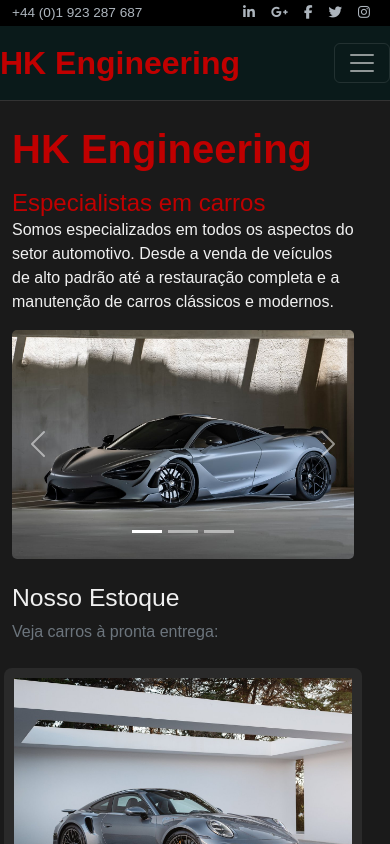
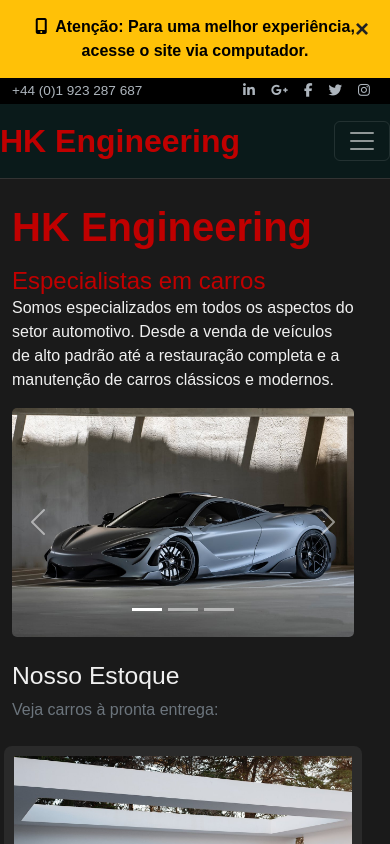
Before and after one commit to ugoincc/tds-trabalho-2, a React (Vite) app: page / in a window 390 px wide. Shown: the top 844 px of the page. Built offline with nearby package versions, Linux system fonts and the light colour scheme.

Commit message:
organiza os modules

```diff
--- a/src/app.jsx
+++ b/src/app.jsx
@@ -1,4 +1,4 @@
-import { StrictMode } from "react";
+import { StrictMode, useState } from "react"; // Adicionado useState
 import "bootstrap/dist/css/bootstrap.min.css";
 import "bootstrap/dist/js/bootstrap.bundle.min.js";
 import { createRoot } from "react-dom/client";
@@ -18,14 +18,40 @@
   "/noticias": <Noticias />,
 };
 
-createRoot(document.getElementById("root")).render(
-  <StrictMode>
+function MainApp() {
+  const [mostrarAviso, setMostrarAviso] = useState(true);
+
+  return (
     <Router id="app-container">
+      {/* Aviso Mobile */}
+      {mostrarAviso && (
+        <div className="aviso-mobile">
+          <span>
+            <i className="fas fa-mobile-alt me-2"></i>
+            Atenção: Para uma melhor experiência, acesse o site via computador.
+          </span>
+          <button
+            className="close-button"
+            onClick={() => setMostrarAviso(false)}
+          >
+            &times;
+          </button>
+        </div>
+      )}
+
       <Header />
+
       <main className="content-wrapper">
         <Outlet routes={routeConfig} />
       </main>
+
       <Footer />
     </Router>
+  );
+}
+
+createRoot(document.getElementById("root")).render(
+  <StrictMode>
+    <MainApp />
   </StrictMode>
 );
--- a/src/layout/Footer.jsx
+++ b/src/layout/Footer.jsx
@@ -1,6 +1,7 @@
 function Footer() {
   return (
     <footer id="rodape">
+
       <div className="container mt-auto">
         <p>
           The HK™ Logo and HK Engineering™ are registered trade marks of H.K.
--- a/src/layout/Header.jsx
+++ b/src/layout/Header.jsx
@@ -9,6 +9,7 @@
 ];
 
 function Header() {
+
   return (
     <header id="cabecalho">
       <div id="barra-superior" className="container-fluid">
--- a/src/routes/Contato.jsx
+++ b/src/routes/Contato.jsx
@@ -1,5 +1,5 @@
 import { useState } from "react";
-import styles from "./Contato.module.css";
+import styles from "../modules/Contato.module.css";
 
 function Contato() {
   const [formData, setFormData] = useState({
--- a/src/routes/Home.jsx
+++ b/src/routes/Home.jsx
@@ -8,7 +8,7 @@
 import NewsItemCard from "../components/cards/NewsItemCard";
 import { useState } from "react";
 import CarDetailDialog from "../components/dialogs/CarDetailDialog";
-import styles from "./Home.module.css";
+import styles from "../modules/Home.module.css";
 
 function Home() {
   const [carDetailDialogOpen, setCarDetailDialogOpen] = useState(false);
--- a/src/routes/Noticias.jsx
+++ b/src/routes/Noticias.jsx
@@ -1,6 +1,7 @@
 import React, { useState } from "react";
 import { newsData, mainCarouselData } from "../api/data/mockData";
-import styles from "./Noticias.module.css";
+import styles from "../modules/Noticias.module.css";
+
 
 function Noticias() {
   // Estado para guardar a notícia clicada
--- a/src/styles.css
+++ b/src/styles.css
@@ -23,7 +23,7 @@
   font-family: Arial, sans-serif;
 }
 
-/* ===== CABEÇALHO ===== */
+
 #cabecalho {
   background-color: #0a1a1a;
   border-bottom: 1px solid #333;
@@ -112,66 +112,16 @@
 }
 
 .aviso-mobile {
-  display: none;
+  display: none; /* Escondido por padrão */
   background-color: #ffc107;
   color: #000;
   text-align: center;
-  padding: 10px;
+  padding: 15px;
   font-weight: 600;
+  position: relative; /* Importante para o posicionamento do botão */
+  width: 100%;
 }
 
-#voltar-topo {
-  position: fixed;
-  bottom: 20px;
-  right: 20px;
-  background-color: #c00000;
-  color: white;
-  width: 40px;
-  height: 40px;
-  text-align: center;
-  line-height: 40px;
-  border-radius: 50%;
-  text-decoration: none;
-  font-size: 1.5rem;
-}
-#voltar-topo:hover {
-  background-color: #a00000;
-}
-
-
-/*Modal*/
-
-/* Oculta o modal por padrão */
-.modal-overlay-base {
-  position: fixed;
-  top: 0;
-  left: 0;
-  width: 100%;
-  height: 100%;
-  background-color: rgba(0, 0, 0, 0.5);
-  justify-content: center;
-  align-items: center;
-  z-index: 1000;
-  display: none;
-}
-
-.modal-overlay-active {
-  display: flex;
-}
-
-.modal-content {
-  background-color: #555;
-  border: solid;
-  border-width: 3px;
-  border-color: #333;
-  padding: 30px;
-  border-radius: 8px;
-  box-shadow: 0 5px 15px rgba(0, 0, 0, 0.3); /* Sombra para dar efeito flutuante */
-  width: 90%;
-  max-width: 1000px;
-  text-align: center;
-  position: relative; /* Para posicionar o botão de fechar */
-}
 
 .close-button {
   position: absolute;
@@ -197,12 +147,6 @@
   .aviso-mobile {
     display: block;
   }
-
-  /* Faz os campos de formulário terem 100% em telas pequenas */
-  #secao-formulario form > .mb-3 .form-control,
-  #secao-formulario form > .col-md-6.mb-3 .form-control {
-    width: 100%;
-  }
 }
 
 @media (max-width: 992px) {
```
Also changed, not shown: src/modules/Contato.module.css (renamed from src/routes/Contato.module.css), src/modules/Home.module.css (renamed from src/routes/Home.module.css), src/modules/Noticias.module.css (renamed from src/routes/Noticias.module.css).
